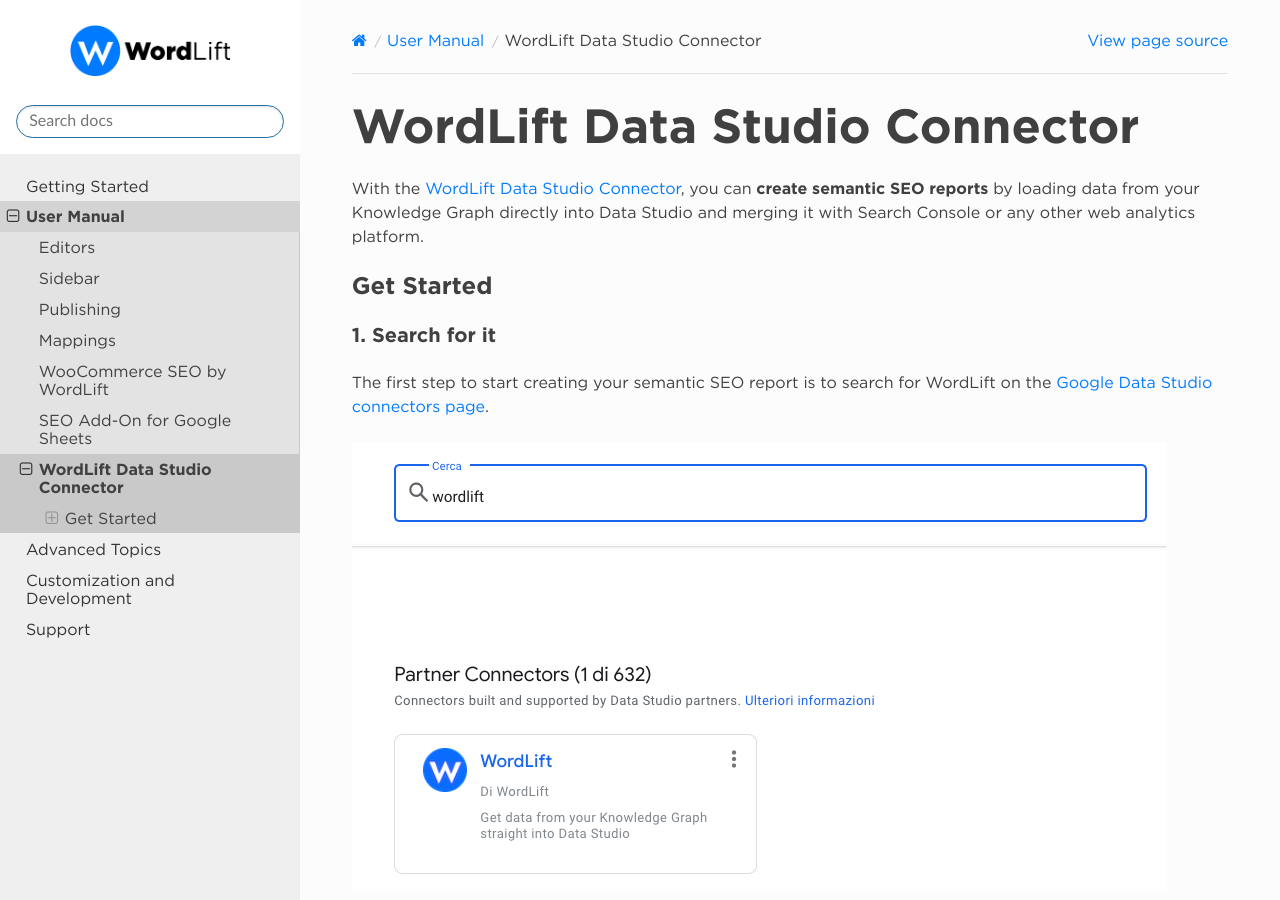
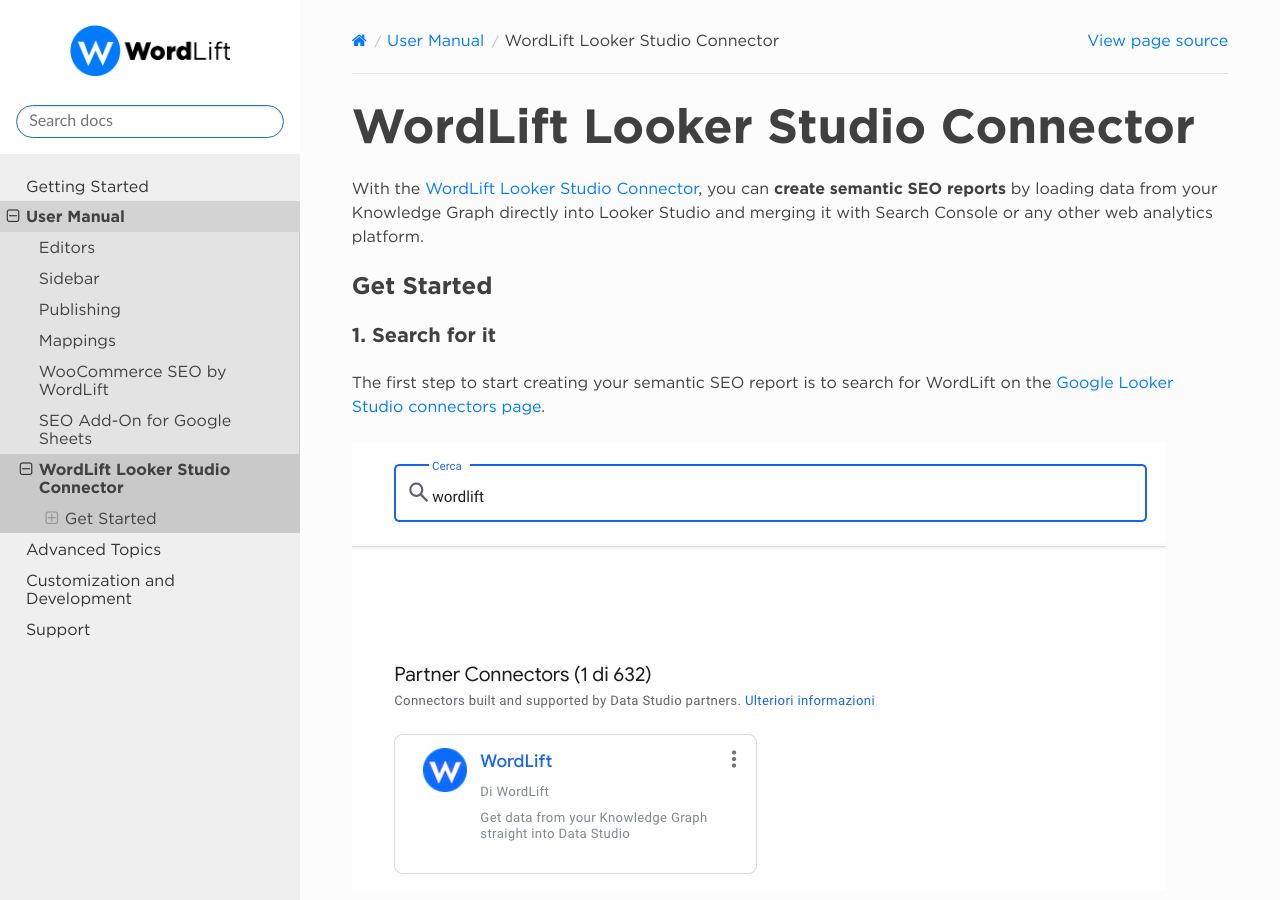
Before and after one commit to insideout10/wordlift-docs, a Sphinx documentation site: the page built from docs/data-studio-connector.rst, in a window 1280 px wide and 900 px high. Built offline with Sphinx 7.4.7 and the Read the Docs theme 2.0.0, drawn with Linux system fonts in a browser that asks for light colours.

Commit message:
Updating Data Studio > Looker Studio

```diff
--- a/docs/data-studio-connector.rst
+++ b/docs/data-studio-connector.rst
@@ -1,7 +1,7 @@
-WordLift Data Studio Connector
+WordLift Looker Studio Connector
 ================
 
-With the `WordLift Data Studio Connector <https://wordlift.io/blog/en/wordlift-data-studio-connector/>`_, you can **create semantic SEO reports** by loading data from your Knowledge Graph directly into Data Studio and merging it with Search Console or any other web analytics platform.
+With the `WordLift Looker Studio Connector <https://wordlift.io/blog/en/wordlift-data-studio-connector/>`_, you can **create semantic SEO reports** by loading data from your Knowledge Graph directly into Looker Studio and merging it with Search Console or any other web analytics platform.
 
 ================
 Get Started
@@ -10,7 +10,7 @@
 1. Search for it
 -----------------
 
-The first step to start creating your semantic SEO report is to search for WordLift on the `Google Data Studio connectors page <https://datastudio.google.com/datasources>`_.
+The first step to start creating your semantic SEO report is to search for WordLift on the `Google Looker Studio connectors page <https://datastudio.google.com/datasources>`_.
 
 .. image:: /images/wordlift-datastudio-connector-get-started.png
 
```
